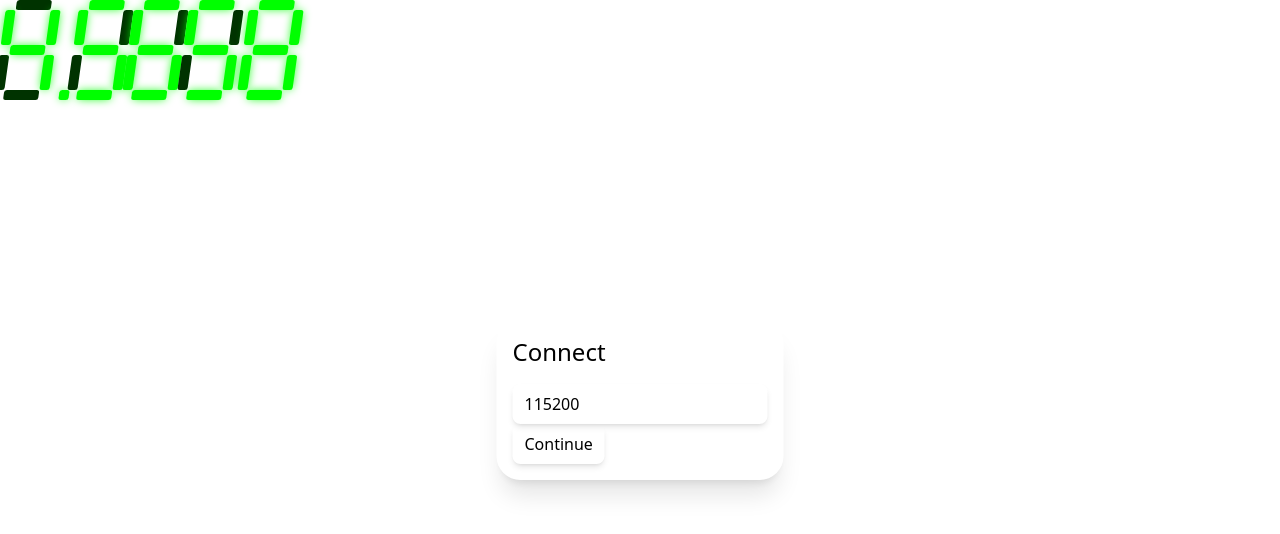
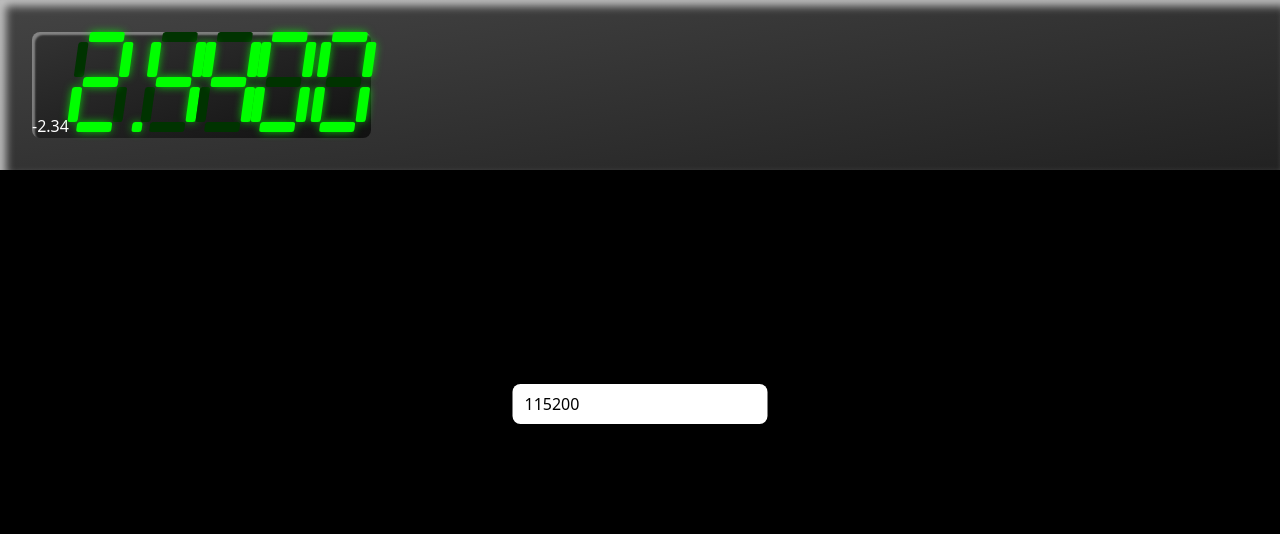
Before and after one commit to MStefan99/Power-meter-plus, a SvelteKit app: page / in a window 1280 px wide. Shown: the top 534 px of the page. Built offline with nearby package versions, Linux system fonts and the light colour scheme.

Commit message:
wip: 7-segment displays

```diff
--- a/src/app.css
+++ b/src/app.css
@@ -1,6 +1,23 @@
 @import 'tailwindcss/base';
 @import 'tailwindcss/components';
 @import 'tailwindcss/utilities';
+
+html {
+	background: #000;
+}
+
+.display-frame-1 {
+	display: flex;
+	box-shadow: 6px 6px 8px #fffa inset;
+	background: linear-gradient(to bottom right, #444 0%, #222 100%);
+}
+
+.display {
+	@apply m-8;
+	border-radius: 8px;
+	box-shadow: 3px 3px 2px #fff6 inset;
+	background: linear-gradient(to bottom right, #333 0%, #111 100%);
+}
 
 .popup-container {
 	@apply fixed left-1/2 top-1/2 -translate-x-1/2 -translate-y-1/2 rounded-3xl border-black p-4 shadow-xl;
--- a/src/components/DigitDisplay.svelte
+++ b/src/components/DigitDisplay.svelte
@@ -1,7 +1,5 @@
 <script lang="ts">
-	let { digit }: { digit: number } = $props();
-
-	const table = [
+	const digits = [
 		[1, 1, 1, 1, 1, 1, 0],
 		[0, 1, 1, 0, 0, 0, 0],
 		[1, 1, 0, 1, 1, 0, 1],
@@ -13,7 +11,54 @@
 		[1, 1, 1, 1, 1, 1, 1],
 		[1, 1, 1, 1, 0, 1, 1]
 	];
-	const error = [1, 0, 0, 1, 1, 1, 1];
+	const symbols = {
+		A: [1, 1, 1, 0, 1, 1, 1],
+		C: [1, 0, 0, 1, 1, 1, 0],
+		E: [1, 0, 0, 1, 1, 1, 1],
+		F: [1, 0, 0, 0, 1, 1, 1],
+		G: [1, 0, 1, 1, 1, 1, 0],
+		H: [0, 1, 1, 0, 1, 1, 1],
+		I: [0, 1, 1, 0, 0, 0, 0],
+		J: [0, 1, 1, 1, 1, 0, 0],
+		L: [0, 0, 0, 1, 1, 1, 0],
+		Ml: [1, 1, 0, 0, 1, 1, 0],
+		Mr: [1, 1, 1, 0, 0, 1, 0],
+		N: [1, 1, 1, 0, 1, 1, 0],
+		O: [1, 1, 1, 1, 1, 1, 0],
+		P: [1, 1, 0, 0, 1, 1, 1],
+		S: [1, 0, 1, 1, 0, 1, 1],
+		U: [0, 1, 1, 1, 1, 1, 0],
+		Wl: [0, 0, 1, 1, 1, 1, 0],
+		Wr: [0, 1, 1, 1, 1, 0, 0],
+		Z: [1, 1, 0, 1, 1, 0, 1],
+
+		a: [1, 1, 1, 1, 1, 0, 1],
+		b: [0, 0, 1, 1, 1, 1, 1],
+		c: [0, 0, 0, 1, 1, 0, 1],
+		d: [0, 1, 1, 1, 1, 0, 1],
+		e: [1, 1, 0, 1, 1, 1, 1],
+		g: [1, 1, 1, 1, 0, 1, 1],
+		h: [0, 0, 1, 0, 1, 1, 1],
+		i: [0, 0, 1, 0, 0, 0, 0],
+		j: [0, 1, 1, 1, 0, 0, 0],
+		l: [0, 0, 0, 0, 1, 1, 0],
+		n: [0, 0, 1, 0, 1, 0, 1],
+		o: [0, 0, 1, 1, 1, 0, 1],
+		q: [1, 1, 1, 0, 0, 1, 1],
+		r: [0, 0, 0, 0, 1, 0, 1],
+		t: [0, 0, 0, 1, 1, 1, 1],
+		u: [0, 0, 1, 1, 1, 0, 0],
+		y: [0, 1, 1, 1, 0, 1, 1],
+
+		'"': [0, 1, 0, 0, 0, 1, 0],
+		"'": [0, 0, 0, 0, 0, 1, 0],
+		'=': [0, 0, 0, 1, 0, 0, 1],
+		'-': [0, 0, 0, 0, 0, 0, 1],
+		_: [0, 0, 0, 1, 0, 0, 0],
+		' ': [0, 0, 0, 0, 0, 0, 0]
+	};
+
+	let { symbol }: { symbol: number | keyof typeof symbols } = $props();
 
 	const segments = String.fromCharCode(
 		...new Array(7).fill(0).map((v, i) => i + 'a'.charCodeAt(0))
@@ -22,7 +67,12 @@
 
 <div class="digit">
 	{#each segments as segment, i}
-		<div class="segment {segment}" class:lit={table[digit]?.[i] ?? error[i]}></div>
+		<div
+			class="segment {segment}"
+			class:lit={typeof symbol === 'number'
+				? (digits[symbol]?.[i] ?? symbols['E'][i])
+				: (symbols[symbol]?.[i] ?? symbols['E'][i])}
+		></div>
 	{/each}
 </div>
 
--- a/src/components/NumberDisplay.svelte
+++ b/src/components/NumberDisplay.svelte
@@ -7,8 +7,9 @@
 		decimalDigits?: number;
 	}
 
-	let { value = 0, integerDigits = 1, decimalDigits = 0 }: Props = $props();
+	let { value = 0, integerDigits, decimalDigits = 1 }: Props = $props();
 
+	let iDigits = $derived(integerDigits ?? Math.max(1, Math.ceil(Math.log10(Math.abs(value)))));
 	let decimalPart = $derived(value % 1);
 
 	function* range(start: number, end: number) {
@@ -17,9 +18,10 @@
 </script>
 
 <div class="number-editor">
-	{#each range(1, integerDigits + 1) as i}
+	<span>{value}</span>
+	{#each range(1, iDigits + 1) as i}
 		<span class="mr-2">
-			<DigitDisplay digit={Math.trunc(value / Math.pow(10, integerDigits - i)) % 10} />
+			<DigitDisplay symbol={Math.floor(Math.abs(value / Math.pow(10, iDigits - i))) % 10} />
 		</span>
 	{/each}
 	{#if decimalDigits}
@@ -27,11 +29,12 @@
 	{/if}
 	{#each range(1, decimalDigits) as i}
 		<span class="mr-2">
-			<DigitDisplay digit={Math.trunc(decimalPart * Math.pow(10, i)) % 10} />
+			<DigitDisplay symbol={Math.abs(Math.floor(decimalPart * Math.pow(10, i))) % 10} />
+			<!--<span>{Math.abs(decimalPart * Math.pow(10, i))}</span>-->
 		</span>
 	{/each}
 	<!--Rounding the last digit-->
-	<DigitDisplay digit={Math.round(decimalPart * Math.pow(10, decimalDigits)) % 10} />
+	<DigitDisplay symbol={Math.round(decimalPart * Math.pow(10, decimalDigits)) % 10} />
 </div>
 
 <style>
@@ -44,7 +47,7 @@
 		--h: var(--height, 100px);
 		--bg-lit: var(--color-lit, #0f0);
 		--digit-skew: -8deg;
-		--s: var(--segment-width, calc(var(--h) / 10));
+		--s: var(--segment, calc(var(--h) / 10));
 
 		content: '';
 		display: inline-block;
--- a/src/routes/+page.svelte
+++ b/src/routes/+page.svelte
@@ -4,16 +4,20 @@
 	import PowerView from '../components/PowerView.svelte';
 	import NumberDisplay from '../components/NumberDisplay.svelte';
 
-	let number = 0;
+	let number = -2.34;
 
-	setInterval(() => (number = (number + 0.1234) % 10), 200);
+	// setInterval(() => (number = (number - 0.1234)), 200);
 </script>
 
 <div class="home">
 	{#if !getActiveDevice()}
 		<ConnectionDialog />
-		<div class="m-24">
-			<NumberDisplay value={number} decimalDigits={4} />
+		<div class="display-frame-1">
+			<div class="display-frame-2">
+				<div class="display p-4">
+					<NumberDisplay value={number} decimalDigits={4} />
+				</div>
+			</div>
 		</div>
 	{:else}
 		<PowerView />
```
